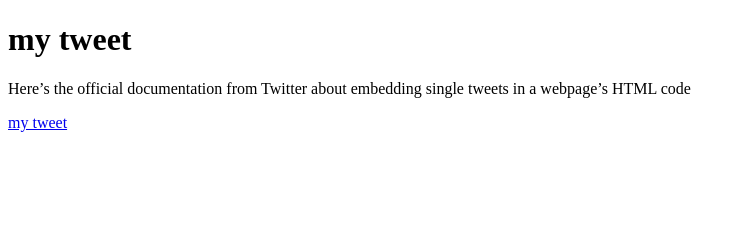
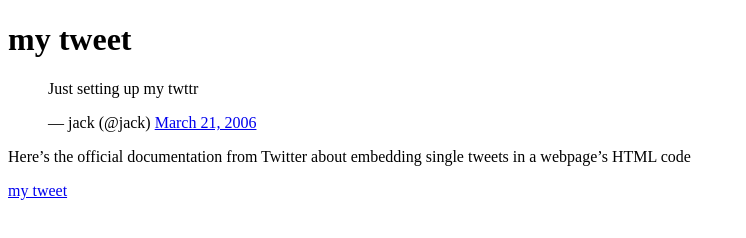
Before and after one commit to Erudite247/My_First_Portfolio, a plain HTML site: page html_basic/tweets.html in a window 1280 px wide. Shown: the whole page, without its empty margins (0-746 px from the left). Drawn offline with Linux system fonts and the light colour scheme.

Commit message:
my tweet

```diff
--- a/html_basic/tweets.html
+++ b/html_basic/tweets.html
@@ -7,6 +7,14 @@
 </head>
 <body>
 <h1>my tweet</h1>
+
+<blockquote class="twitter-tweet">
+        <p lang="en" dir="ltr">
+            Just setting up my twttr
+        </p>
+        &mdash; jack (@jack)
+        <a href="https://twitter.com/jack/status/20">March 21, 2006</a>
+    </blockquote>
     <p>
         Here’s the official documentation from Twitter about embedding single tweets in a webpage’s HTML code
     </p>
```
